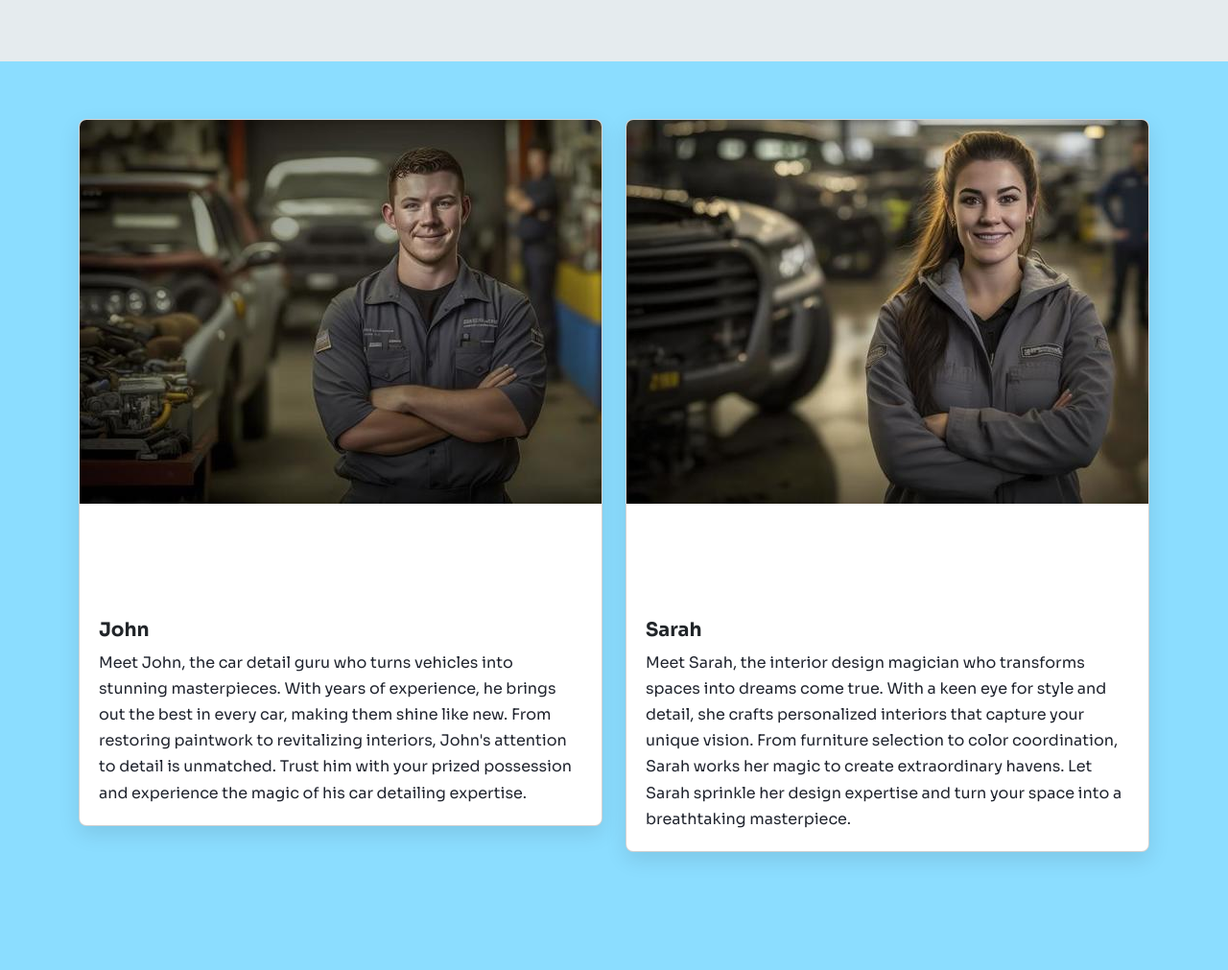
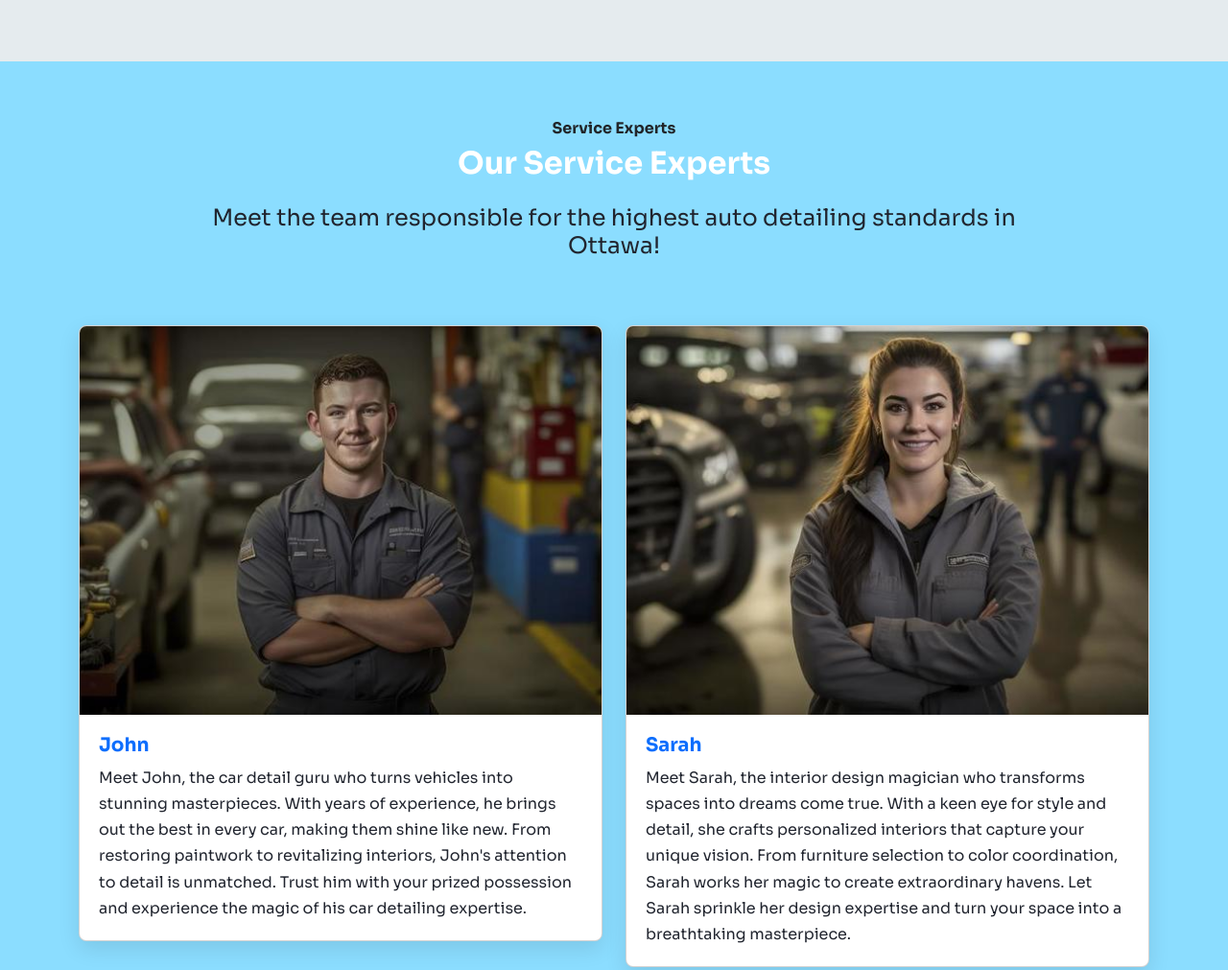
Before and after one commit to RadwanJunior/RadwanJunior.github.io, a plain HTML site: page index.html in a window 1280 px wide. Shown: the part 2380-3391 px from the top of the page at 96% size. Before the commit the page ends 3328 px from the top, so only its background shows below. Drawn offline with nearby package versions, Linux system fonts and the light colour scheme.

Commit message:
Styled Service Experts Cards and made some adjust

```diff
--- a/css/style.css
+++ b/css/style.css
@@ -71,8 +71,6 @@ section {
   background-color: #e5ebee;
 }
 
-
-
 .informational-text {
   color: var(--dark);
   font-weight: 500;
@@ -82,8 +80,6 @@ section {
   /* Adjust the carousel height */
   height: 1250px;
   width: 2000px;
-  padding: auto;
-  margin: auto;
 }
 
 .carousel-inner {
@@ -113,11 +109,14 @@ section {
   margin-bottom: 60px;
 }
 
+.expertSection .mt-3 {
+  margin-bottom: 60px;
+}
+
 .expertSection .card {
   box-shadow: var(--box-shadow);
   display: flex;
   max-width: 600px;
-  margin: 0 auto;
   background-color: #fff;
   border-radius: 8px;
   overflow: hidden;
@@ -126,7 +125,13 @@ section {
 .expertSection .card-image {
   flex-shrink: 0;
   width: 100%;
-  height: 500px;
+  height: 405px;
+  object-fit: cover;
+}
+
+.expertSection .card-image img {
+  width: 100%;
+  height: 100%;
   object-fit: cover;
 }
 
@@ -154,7 +159,7 @@ section {
 
   .expertSection .card-image {
     width: 100%;
-    height: 500px;
+    height: 350px;
   }
 
   .expertSection .card-content {
--- a/index.html
+++ b/index.html
@@ -69,7 +69,7 @@
     <section id="services">
         <div class="container">
             <div class="row">
-                <div class="col-md-8 mx-auto text-center">
+                <div class="col-md-10 mx-auto text-center">
                     <h6 class="text-primary">Services</h6>
                     <h2>Services We Offer</h2>
                 </div>
@@ -213,13 +213,25 @@
     <div class="expertSection">
         <div class="container">
             <div class="row">
+                <div class="col-md-8 mx-auto text-center">
+                    <h6 class="text-dark">Service Experts</h6>
+                    <h2 class="text-white">Our Service Experts</h2>
+                </div>
+            </div>
+            <div class="row mt-3">
+                <div class="col-md-10 mx-auto text-center">
+                    <h4 class="informational-text">Meet the team responsible for the highest auto detailing standards in Ottawa!</h4>
+                </div>
+            </div>
+
+            <div class="row mt-3">
               <div class="col-md-6">
                 <div class="card">
                     <div class="card-image">
                       <img src="img/mechanic.jpeg" alt="Expert Image">
                     </div>
                     <div class="card-content">
-                      <h3 class="card-title">John</h3>
+                      <h3 class="card-title text-primary">John</h3>
                       <p class="card-description">Meet John, the car detail guru who turns vehicles into stunning masterpieces. With years of experience, he brings out the best in every car, making them shine like new. From restoring paintwork to revitalizing interiors, John's attention to detail is unmatched. Trust him with your prized possession and experience the magic of his car detailing expertise.</p>
                     </div>
                   </div>
@@ -230,7 +242,7 @@
                       <img src="img/female-mechanic.jpeg" alt="Expert Image">
                     </div>
                     <div class="card-content">
-                      <h3 class="card-title">Sarah</h3>
+                      <h3 class="card-title text-primary">Sarah</h3>
                       <p class="card-description">Meet Sarah, the interior design magician who transforms spaces into dreams come true. With a keen eye for style and detail, she crafts personalized interiors that capture your unique vision. From furniture selection to color coordination, Sarah works her magic to create extraordinary havens. Let Sarah sprinkle her design expertise and turn your space into a breathtaking masterpiece.</p>
                     </div>
                   </div>
```
